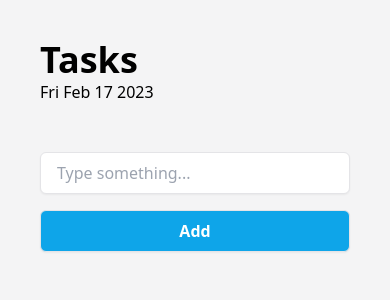
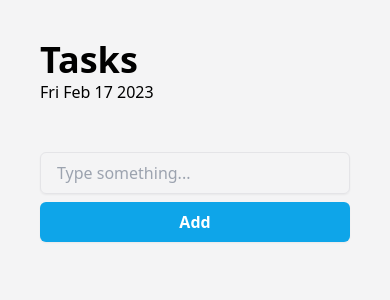
Before and after one commit to lnrdhffmnn/tasks, a React (Vite) app: page / in a window 390 px wide. Shown: the top 300 px of the page. Built offline with nearby package versions, Linux system fonts and the light colour scheme.

Commit message:
Add dark theme

```diff
--- a/src/app.tsx
+++ b/src/app.tsx
@@ -28,7 +28,7 @@ export default function App() {
   }
 
   return (
-    <div className="min-w-full min-h-screen p-10 bg-zinc-100 flex">
+    <div className="min-w-full min-h-screen p-10 bg-zinc-100 dark:bg-zinc-900 text-black dark:text-white flex">
       <div className="flex-grow md:max-w-[800px] mx-auto flex flex-col gap-8 relative">
         <header className="md:text-center">
           <h1 className="text-4xl font-bold">Tasks</h1>
@@ -36,18 +36,18 @@ export default function App() {
         </header>
         <form
           onSubmit={addTask}
-          className="flex flex-col md:flex-row gap-4 sticky top-0 bg-zinc-100 py-4"
+          className="flex flex-col md:flex-row gap-2 sticky top-0 bg-inherit py-4"
         >
           <input
             type="text"
             placeholder="Type something..."
             value={taskContent}
             onChange={event => setTaskContent(event.target.value)}
-            className="w-full px-4 py-2 rounded-md shadow-sm border border-zinc-200 outline-none ring-sky-200 ring-opacity-50 focus:ring focus:border-sky-300"
+            className="w-full px-4 py-2 rounded-md shadow-sm border border-zinc-200 dark:border-zinc-700 outline-none ring-sky-200 dark:ring-sky-400 ring-opacity-50 dark:ring-opacity-25 focus:ring focus:border-sky-300 dark:focus:border-sky-600 bg-inherit"
           />
           <button
             type="submit"
-            className="w-full md:w-fit px-8 py-2 bg-sky-500 text-white font-bold rounded-md shadow-sm border border-zinc-200"
+            className="w-full md:w-fit px-8 py-2 bg-sky-500 dark:bg-sky-600 text-white font-bold rounded-md shadow-sm"
           >
             Add
           </button>
--- a/src/components/card.tsx
+++ b/src/components/card.tsx
@@ -7,7 +7,7 @@ interface Props {
 
 export default function Card({ task, removeTask }: Props) {
   return (
-    <div className="w-full flex justify-between bg-white p-4 rounded-md shadow-sm border border-zinc-200">
+    <div className="w-full flex justify-between bg-white dark:bg-zinc-800 p-4 rounded-md shadow-sm border border-zinc-200 dark:border-zinc-700">
       <div className="flex gap-2">
         <input type="checkbox" checked={task.done} onChange={() => {}} />
         <span className={task.done ? "line-through opacity-50" : ""}>
```
